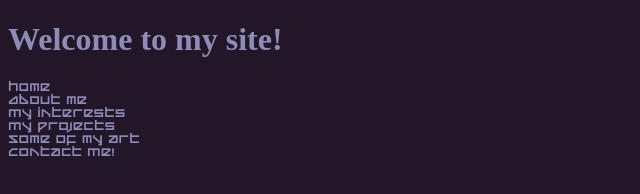
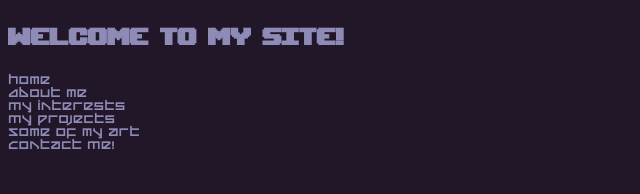
Before and after one commit to grekzorna/grekzorna.github.io, a plain HTML site: page index.html in a window 1280 px wide. Shown: the whole page, without its empty margins (0-640 px from the left). Drawn offline with Linux system fonts and the light colour scheme.

Commit message:
small bugfix to font because im le debil

```diff
--- a/style.css
+++ b/style.css
@@ -24,13 +24,16 @@
 @font-face {
     font-family: 'Upheaval';
     src: url("upheavtt.ttf");
+
+}
+@font-face {
     font-family: 'Delta Ray';
     src: url("deltaray.ttf");
 }
 body{
     background-color: var(--darkerpurple);
     color: var(--gray);
-    font-family: 'thing';
+    font-family: 'Upheaval';
 }
 section {
     font-family: 'Delta Ray';
```
